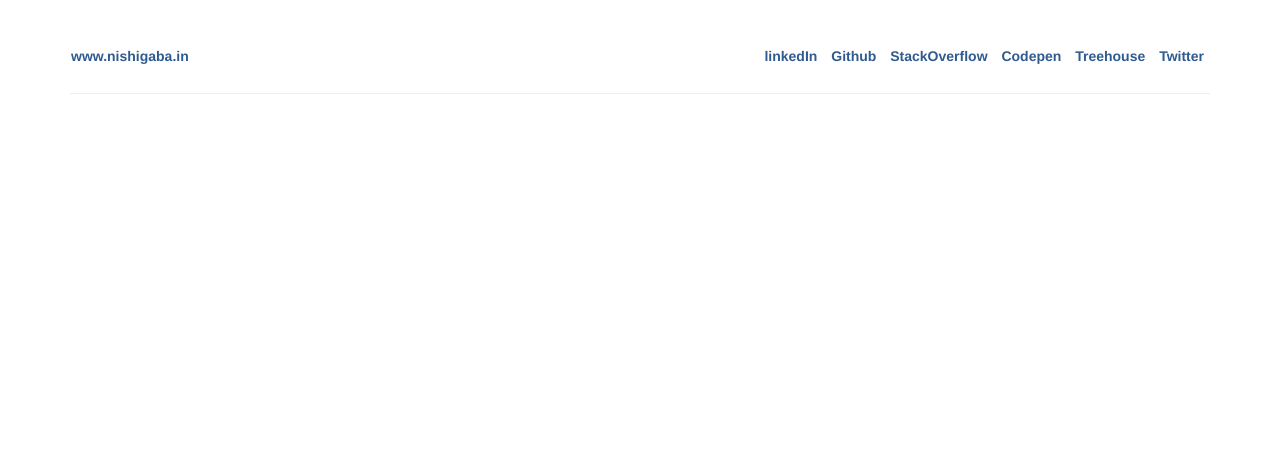
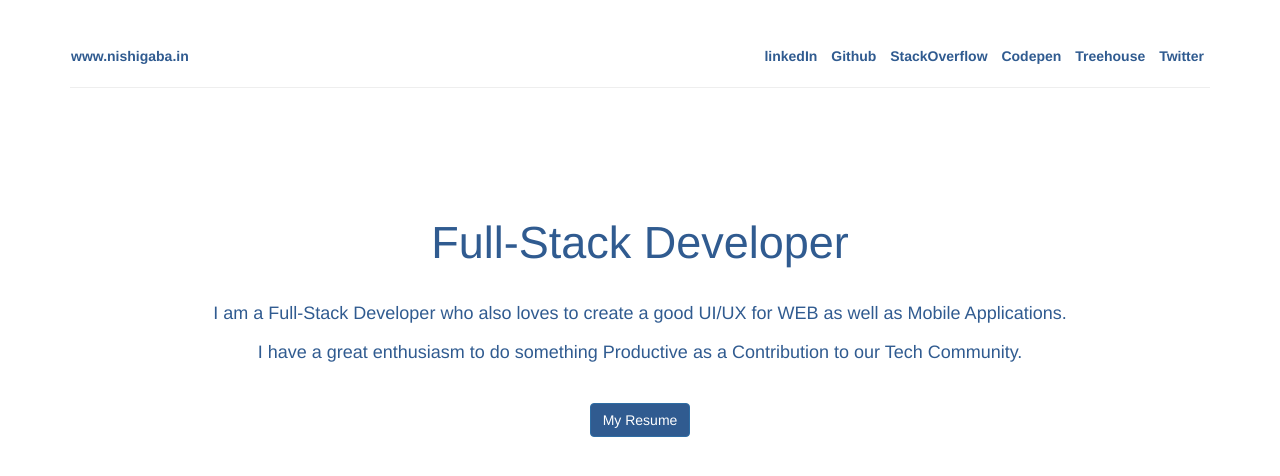
Before and after one commit to NishiGaba/NishiGaba.github.io, a plain HTML site: page index.html in a window 1280 px wide. Drawn offline with Linux system fonts and the light colour scheme.

Commit message:
Personal Website UI/UX Updated

```diff
--- a/css/style.css
+++ b/css/style.css
@@ -2,6 +2,10 @@
 
 body {
     font-family: 'Roboto', sans-serif;
+}
+
+.textColor {
+	color :#305b90;
 }
 
 #socialLinks li {
@@ -19,5 +23,9 @@ body {
 
 .navBar {
     margin-top: 45px;
-    margin-bottom: -22px !important;
+    /*margin-bottom: -22px !important;*/
 }
+
+.profileHeader {
+	font-size: 45px;
+}
--- a/index.html
+++ b/index.html
@@ -12,7 +12,7 @@
 <body>
     <div class="container">
         <!-- NAVBAR SECTION BEGINS -->
-        <div class="row navBar">
+        <div class="row navBar" style="margin-bottom: -16px !important;">
             <div class="col-md-2" id="navHeader">
                  <a href="www.nishigaba.in"><b>www.nishigaba.in</b></a>
             </div>
@@ -27,11 +27,33 @@
                 </ul>
             </div>
         </div>
-        <hr>
+        <hr style="margin-top: 8px !important;">
         <!-- NAVBAR SECTION ENDS -->
 
+        <div class="row" style="margin-top: 110px;">
+            <div class="col-md-12">
+                 <center><h1 class="profileHeader textColor">Full-Stack Developer</h1></center>
+            </div>
+        </div>
+
+        <div class="row" style="margin-top: 16px;">
+            <div class="col-md-12">
+                <center><h4 class="textColor">I am a Full-Stack Developer who also loves to create a good UI/UX for WEB as well as Mobile Applications.</h4></center>
+            </div>
+        </div>
+
         <div class="row">
+            <div class="col-md-12">
+                <center><h4 class="textColor">I have a great enthusiasm to do something Productive as a Contribution to our Tech Community.</h4></center>
+            </div>
+        </div>
 
+        <div class="row" style="margin-top: 30px;">
+            <div class="col-md-12">
+                <form method="get" action="resume/resume.pdf">
+                <center><button type="submit" class="btn btn-primary" style="background-color: #305b90 !important;">My Resume</button></center>
+                </form>
+            </div>
         </div>
     </div>
 </body>
```
Also changed, not shown: img/mine.jpg (deleted), img/nishi.jpg (deleted).
